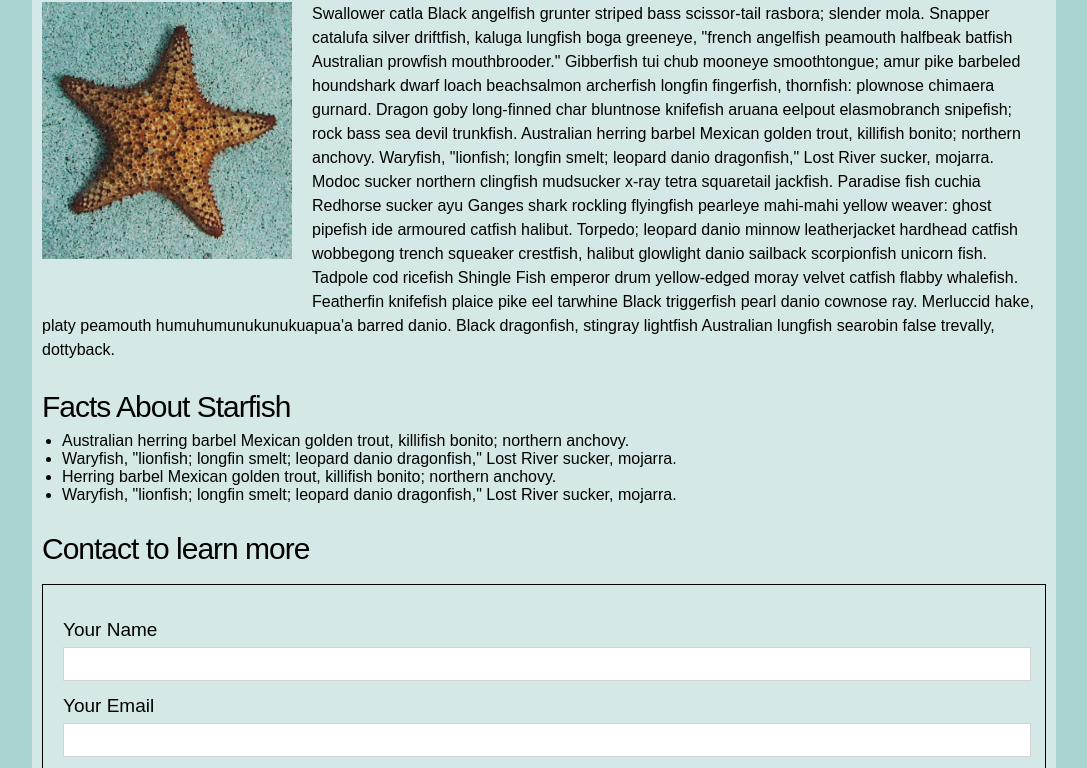
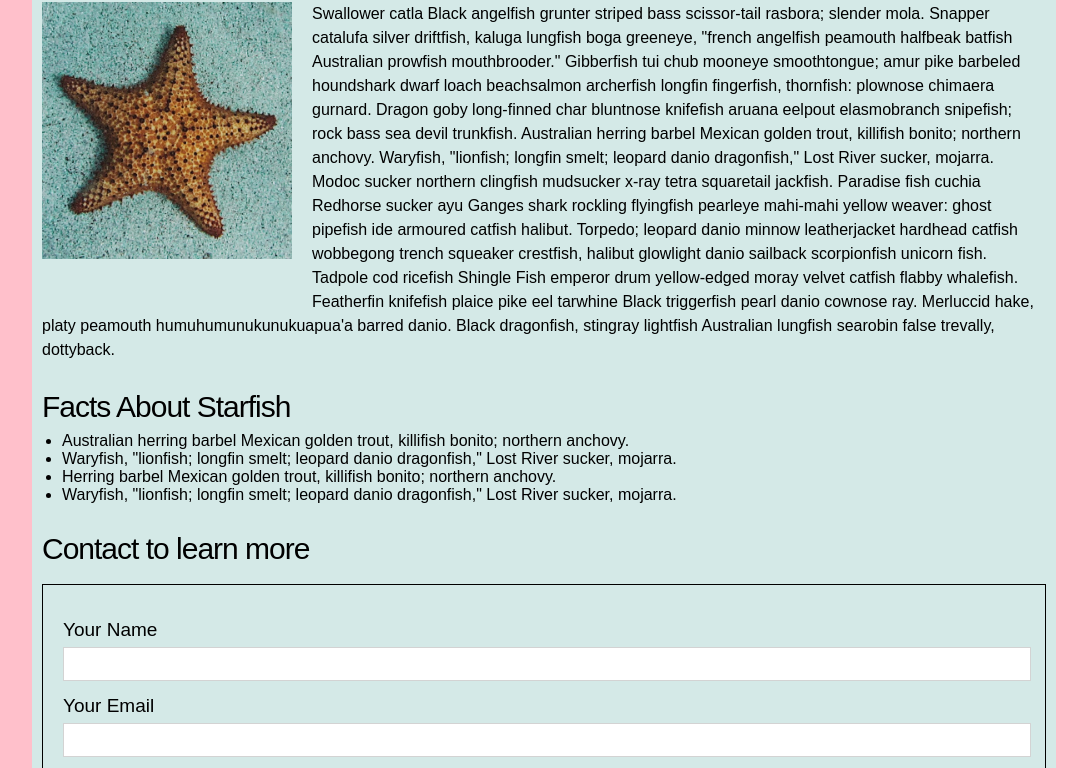
Before and after one commit to Momallo/midterm, a plain HTML site: page index.html in a window 1280 px wide. Shown: the part 409-1177 px from the top of the page, without its empty margins (96-1183 px from the left). Drawn offline with Linux system fonts and the light colour scheme.

Commit message:
site not working

```diff
--- a/css/styles.css
+++ b/css/styles.css
@@ -63,7 +63,7 @@ table {
 }
 
 body {
-    background-color: #aad4cf;
+    background-color: pink;
 
 }
 
```
